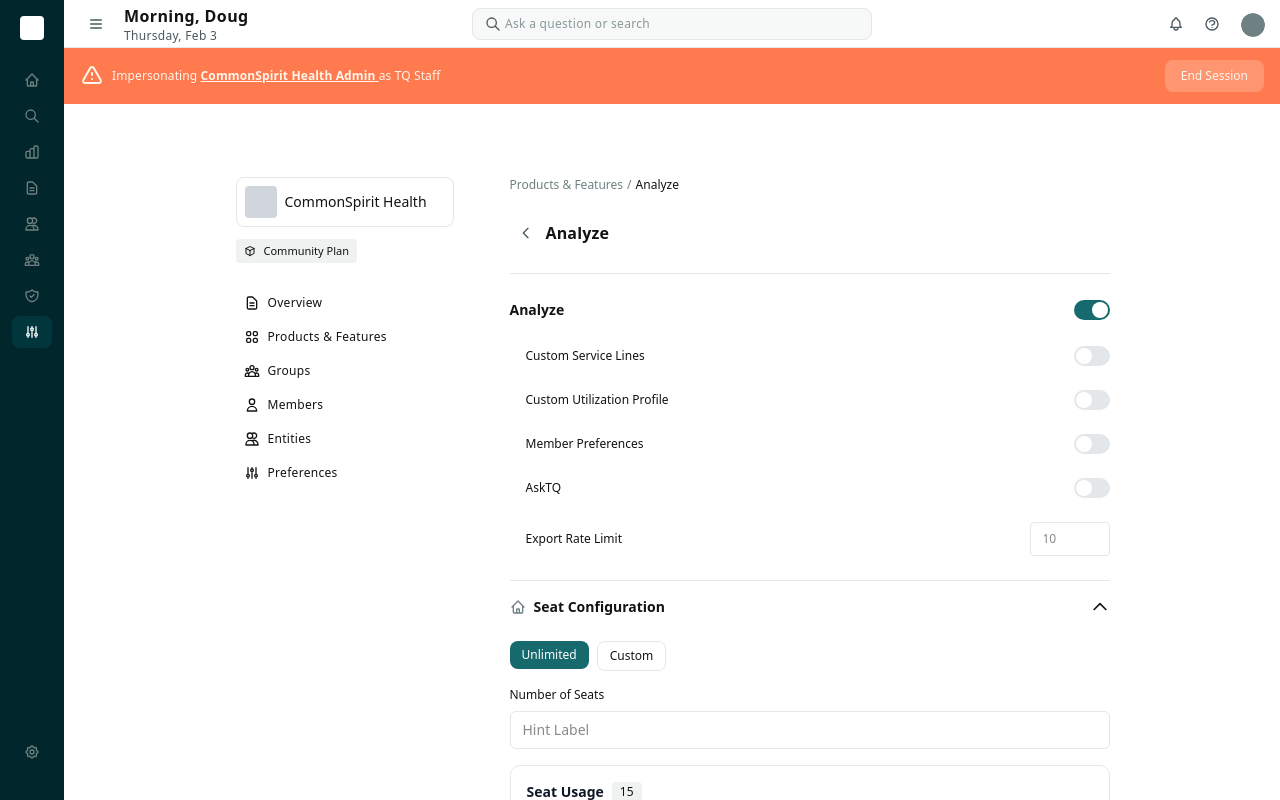
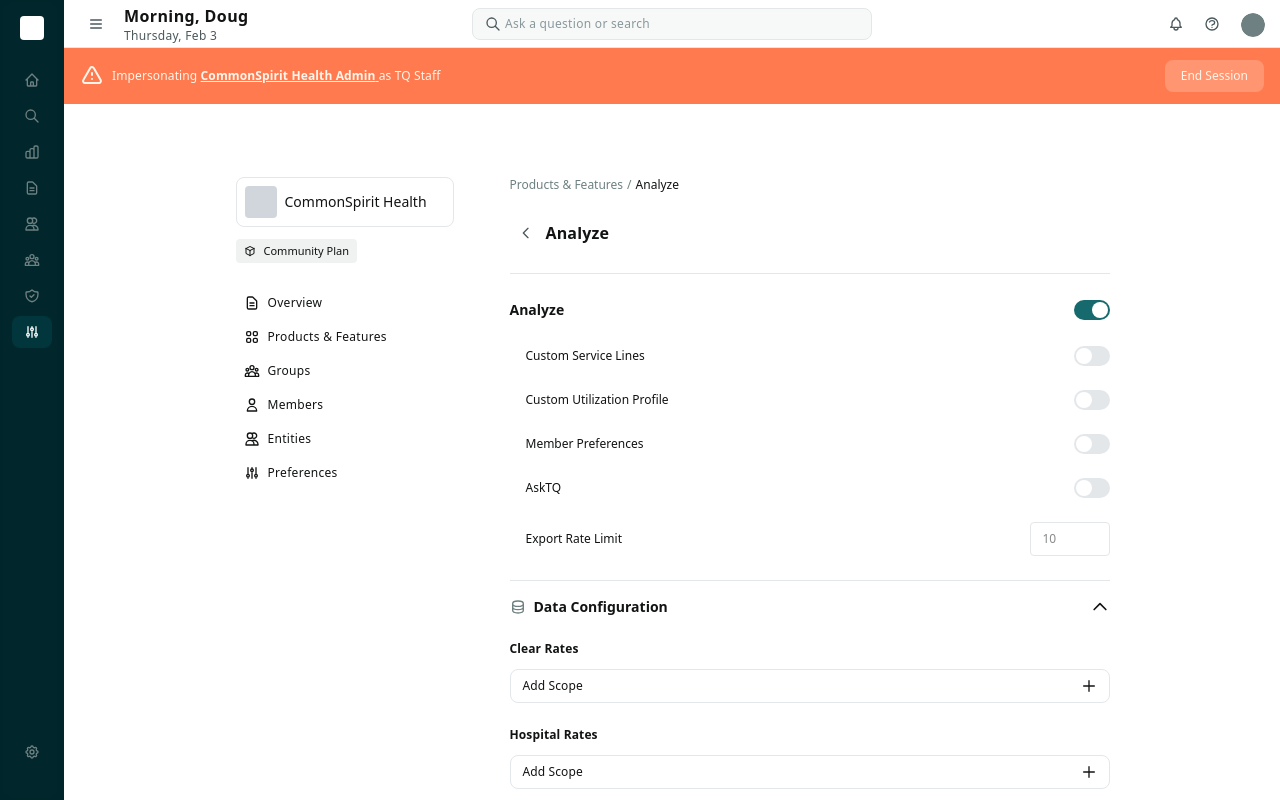
Before and after one commit to damonstrick/adminapp, a Next.js app: page /permissions/products/analyze in a window 1280 px wide. Built offline with nearby package versions, Linux system fonts and the light colour scheme.

Commit message:
Remove Seat Configuration and Rate Limit Configuration sections

```diff
--- a/components/ProductEntitlement.tsx
+++ b/components/ProductEntitlement.tsx
@@ -77,6 +77,53 @@ export default function ProductEntitlement() {
     setFadingOut(null);
     setTimeout(() => {
       setFadingOut('analyze');
+      setTimeout(() => setSavedSection(null), 300);
+    }, 1700);
+  };
+
+  // Search section state
+  const [initialSearch, setInitialSearch] = useState({
+    searchOpen: true,
+    customServiceLines: false,
+    memberPreferences: false,
+    exportData: false,
+    exportRateLimit: '',
+  });
+
+  const [searchOpen, setSearchOpen] = useState(initialSearch.searchOpen);
+  const [searchCustomServiceLines, setSearchCustomServiceLines] = useState(initialSearch.customServiceLines);
+  const [searchMemberPreferences, setSearchMemberPreferences] = useState(initialSearch.memberPreferences);
+  const [exportData, setExportData] = useState(initialSearch.exportData);
+  const [searchExportRateLimit, setSearchExportRateLimit] = useState(initialSearch.exportRateLimit);
+
+  // Search section dirty state
+  const isSearchDirty = JSON.stringify({
+    searchOpen,
+    customServiceLines: searchCustomServiceLines,
+    memberPreferences: searchMemberPreferences,
+    exportData,
+    exportRateLimit: searchExportRateLimit,
+  }) !== JSON.stringify(initialSearch);
+
+  const handleSaveSearch = () => {
+    setInitialSearch({
+      searchOpen,
+      customServiceLines: searchCustomServiceLines,
+      memberPreferences: searchMemberPreferences,
+      exportData,
+      exportRateLimit: searchExportRateLimit,
+    });
+    console.log('Saving search section:', {
+      searchOpen,
+      customServiceLines: searchCustomServiceLines,
+      memberPreferences: searchMemberPreferences,
+      exportData,
+      exportRateLimit: searchExportRateLimit,
+    });
+    setSavedSection('search');
+    setFadingOut(null);
+    setTimeout(() => {
+      setFadingOut('search');
       setTimeout(() => setSavedSection(null), 300);
     }, 1700);
   };
@@ -822,140 +869,6 @@ export default function ProductEntitlement() {
         )}
       </div>
 
-      {/* Seat Configuration Section */}
-      <div className="border-b border-[#e3e7ea] border-solid box-border flex flex-col gap-2 items-start px-0 py-4 relative shrink-0 w-full">
-        <button
-          onClick={() => setSeatConfigOpen(!seatConfigOpen)}
-          className="w-full flex items-center gap-2 mb-4"
-        >
-          <svg className="w-4 h-4 text-[#6e8081]" fill="none" stroke="currentColor" viewBox="0 0 24 24">
-            <path strokeLinecap="round" strokeLinejoin="round" strokeWidth={2} d="M3 12l2-2m0 0l7-7 7 7M5 10v10a1 1 0 001 1h3m10-11l2 2m-2-2v10a1 1 0 01-1 1h-3m-6 0a1 1 0 001-1v-4a1 1 0 011-1h2a1 1 0 011 1v4a1 1 0 001 1m-6 0h6" />
-          </svg>
-          <p className="font-semibold text-sm text-[#121313]">Seat Configuration</p>
-          <svg
-            className={`w-5 h-5 text-[#121313] transition-transform ml-auto ${seatConfigOpen ? 'rotate-180' : ''}`}
-            fill="none"
-            stroke="currentColor"
-            viewBox="0 0 24 24"
-          >
-            <path strokeLinecap="round" strokeLinejoin="round" strokeWidth={2} d="M19 9l-7 7-7-7" />
-          </svg>
-        </button>
-        {seatConfigOpen && (
-          <div className="flex flex-col gap-4 items-start relative shrink-0 w-full">
-            {/* Toggle Buttons */}
-            <div className="flex gap-2 items-start relative shrink-0">
-              <button
-                onClick={() => setSeatMode('unlimited')}
-                className={`px-3 py-1.5 rounded-lg text-xs font-medium ${
-                  seatMode === 'unlimited'
-                    ? 'bg-[#16696d] text-white'
-                    : 'border border-[#e3e7ea] text-[#121313] hover:bg-[#f0f2f2]'
-                }`}
-              >
-                Unlimited
-              </button>
-              <button
-                onClick={() => setSeatMode('custom')}
-                className={`px-3 py-1.5 rounded-lg text-xs font-medium ${
-                  seatMode === 'custom'
-                    ? 'bg-[#16696d] text-white'
-                    : 'border border-[#e3e7ea] text-[#121313] hover:bg-[#f0f2f2]'
-                }`}
-              >
-                Custom
-              </button>
-            </div>
-
-            {/* Number of Seats Input */}
-            <div className="w-full">
-              <label className="block text-xs font-medium text-[#121313] mb-2">Number of Seats</label>
-              <input
-                type="number"
-                placeholder="Hint Label"
-                className="w-full px-3 py-2 border border-[#e3e7ea] rounded-md text-sm text-[#121313] focus:outline-none focus:ring-2 focus:ring-[#16696d]"
-              />
-            </div>
-
-            {/* Seat Usage */}
-            <div className="bg-white border border-gray-200 rounded-[10px] p-4 w-full">
-              <div className="flex items-center gap-2 mb-4">
-                <p className="font-semibold text-sm text-[#101828]">Seat Usage</p>
-                <div className="bg-[#f0f2f2] px-2 py-0.5 rounded text-[#121313] text-xs font-medium">
-                  15
-                </div>
-              </div>
-              <div className="flex flex-col gap-3 items-start relative shrink-0 w-full">
-                {/* Admin */}
-                <div className="flex flex-col gap-1 items-start relative shrink-0 w-full">
-                  <div className="flex items-center gap-1 justify-between w-full">
-                    <p className="font-medium text-[11px] text-[#6e8081]">Admin</p>
-                    <p className="font-medium text-[11px] text-[#6e8081]">8</p>
-                  </div>
-                  <div className="h-1 relative shrink-0 w-full">
-                    <div className="absolute bg-[#f0f2f2] inset-0 rounded-full" />
-                    <div className="absolute bg-[#36c5ba] bottom-0 left-0 rounded-full top-0" style={{ right: '25%' }} />
-                  </div>
-                </div>
-                {/* Editor */}
-                <div className="flex flex-col gap-1 items-start relative shrink-0 w-full">
-                  <div className="flex items-center gap-1 justify-between w-full">
-                    <p className="font-medium text-[11px] text-[#6e8081]">Editor</p>
-                    <p className="font-medium text-[11px] text-[#6e8081]">4</p>
-                  </div>
-                  <div className="h-1 relative shrink-0 w-full">
-                    <div className="absolute bg-[#f0f2f2] inset-0 rounded-full" />
-                    <div className="absolute bg-[#36c5ba] bottom-0 left-0 rounded-full top-0" style={{ right: '50%' }} />
-                  </div>
-                </div>
-                {/* Viewer */}
-                <div className="flex flex-col gap-1 items-start relative shrink-0 w-full">
-                  <div className="flex items-center gap-1 justify-between w-full">
-                    <p className="font-medium text-[11px] text-[#6e8081]">Viewer</p>
-                    <p className="font-medium text-[11px] text-[#6e8081]">3</p>
-                  </div>
-                  <div className="h-1 relative shrink-0 w-full">
-                    <div className="absolute bg-[#f0f2f2] inset-0 rounded-full" />
-                    <div className="absolute bg-[#36c5ba] bottom-0 left-0 rounded-full top-0" style={{ right: '75%' }} />
-                  </div>
-                </div>
-              </div>
-            </div>
-          </div>
-        )}
-      </div>
-
-      {/* Rate Limit Configuration Section */}
-      <div className="border-b border-[#e3e7ea] border-solid box-border flex flex-col gap-2 items-start px-0 py-4 relative shrink-0 w-full">
-        <button
-          onClick={() => setRateLimitOpen(!rateLimitOpen)}
-          className="w-full flex items-center gap-2 mb-4"
-        >
-          <svg className="w-4 h-4 text-[#6e8081]" fill="none" stroke="currentColor" viewBox="0 0 24 24">
-            <path strokeLinecap="round" strokeLinejoin="round" strokeWidth={2} d="M9 19v-6a2 2 0 00-2-2H5a2 2 0 00-2 2v6a2 2 0 002 2h2a2 2 0 002-2zm0 0V9a2 2 0 012-2h2a2 2 0 012 2v10m-6 0a2 2 0 002 2h2a2 2 0 002-2m0 0V5a2 2 0 012-2h2a2 2 0 012 2v14a2 2 0 01-2 2h-2a2 2 0 01-2-2z" />
-          </svg>
-          <p className="font-semibold text-sm text-[#121313]">Rate Limit Configuration</p>
-          <svg
-            className={`w-5 h-5 text-[#121313] transition-transform ml-auto ${rateLimitOpen ? 'rotate-180' : ''}`}
-            fill="none"
-            stroke="currentColor"
-            viewBox="0 0 24 24"
-          >
-            <path strokeLinecap="round" strokeLinejoin="round" strokeWidth={2} d="M19 9l-7 7-7-7" />
-          </svg>
-        </button>
-        {rateLimitOpen && (
-          <div className="w-full">
-            <label className="block text-xs font-medium text-[#121313] mb-2">Export Limit</label>
-            <input
-              type="text"
-              placeholder="Hint Label"
-              className="w-full px-3 py-2 border border-[#e3e7ea] rounded-md text-sm text-[#121313] focus:outline-none focus:ring-2 focus:ring-[#16696d]"
-            />
-          </div>
-        )}
-      </div>
-
       {/* Data Configuration Section */}
       <div className="box-border flex flex-col gap-2 items-start px-0 py-4 relative shrink-0 w-full">
         <button
```
